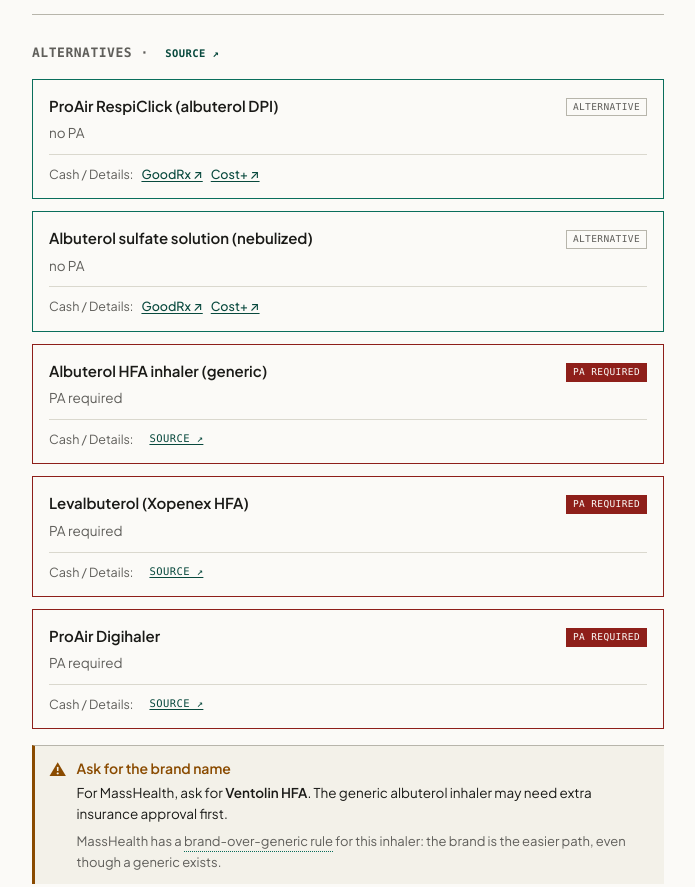
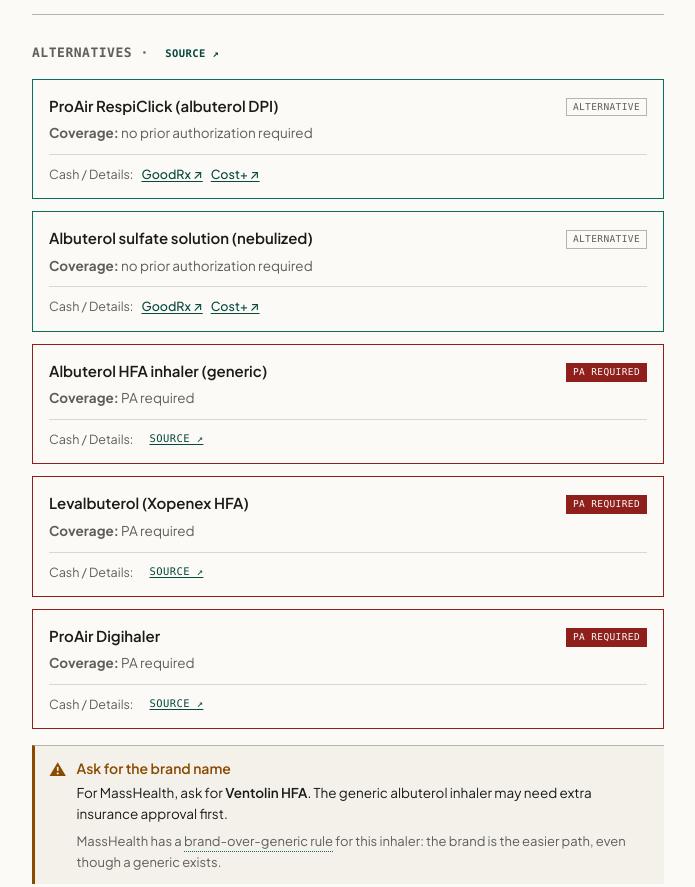
Before and after one commit to pranava0x0/FirstPassRx, a React (Vite) app: page / in a window 1280 px wide. Shown: the part 920-1807 px from the top of the page, without its empty margins (292-987 px from the left). Built offline with nearby package versions, Linux system fonts and the light colour scheme.

Commit message:
Expand 'no PDL PA' copy to 'no prior authorization required' and prefix option card details with 'Coverage:'

```diff
--- a/src/components/PrescribeOptions.tsx
+++ b/src/components/PrescribeOptions.tsx
@@ -25,6 +25,12 @@
  * Renders all other options besides the first-pass recommendation.
  * Shows covered alternatives and coverage barriers in a stack of styled cards.
  */
+function cleanNote(note: string): string {
+  return note
+    .replace(/\bno PDL PA\b/gi, 'no prior authorization required')
+    .replace(/\bno PA\b/gi, 'no prior authorization required')
+}
+
 export function PrescribeOptions({
   record,
   source,
@@ -79,7 +85,9 @@
               <h5 className="rx-option-card__name">{row.drug}</h5>
               <span className={`rx-tag rx-tag--${row.type}`}>{row.role}</span>
             </div>
-            <p className="rx-option-card__cost">{row.cost}</p>
+            <p className="rx-option-card__cost">
+              <strong>Coverage:</strong> {cleanNote(row.cost)}
+            </p>
             <div className="rx-option-card__footer">
               <span className="rx-option-card__label">Cash / Details:</span>
               <span className="rx-option-card__links">
```
